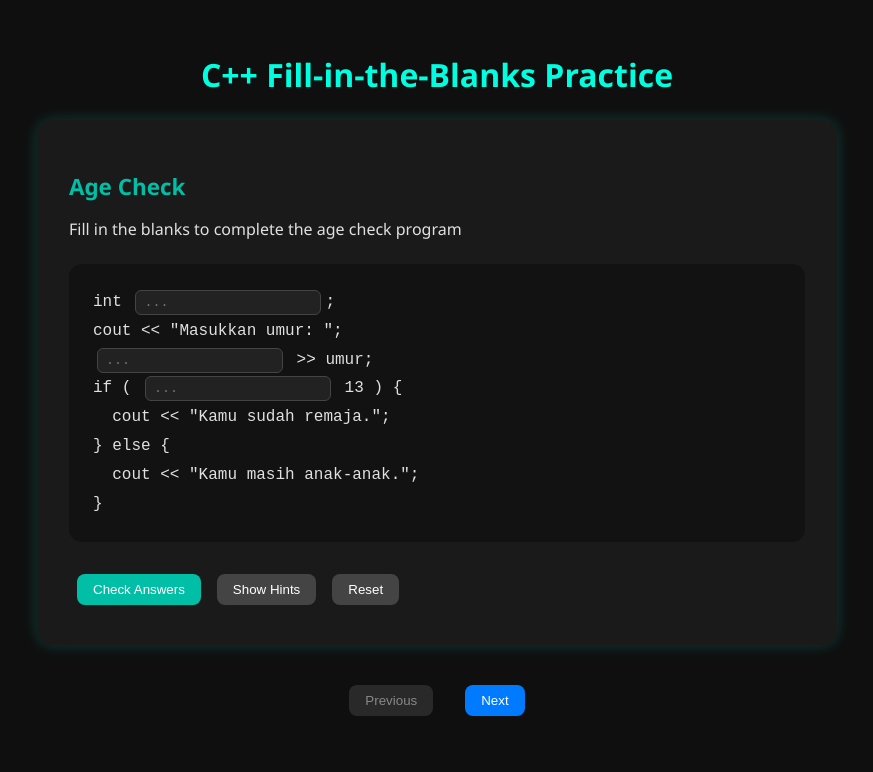
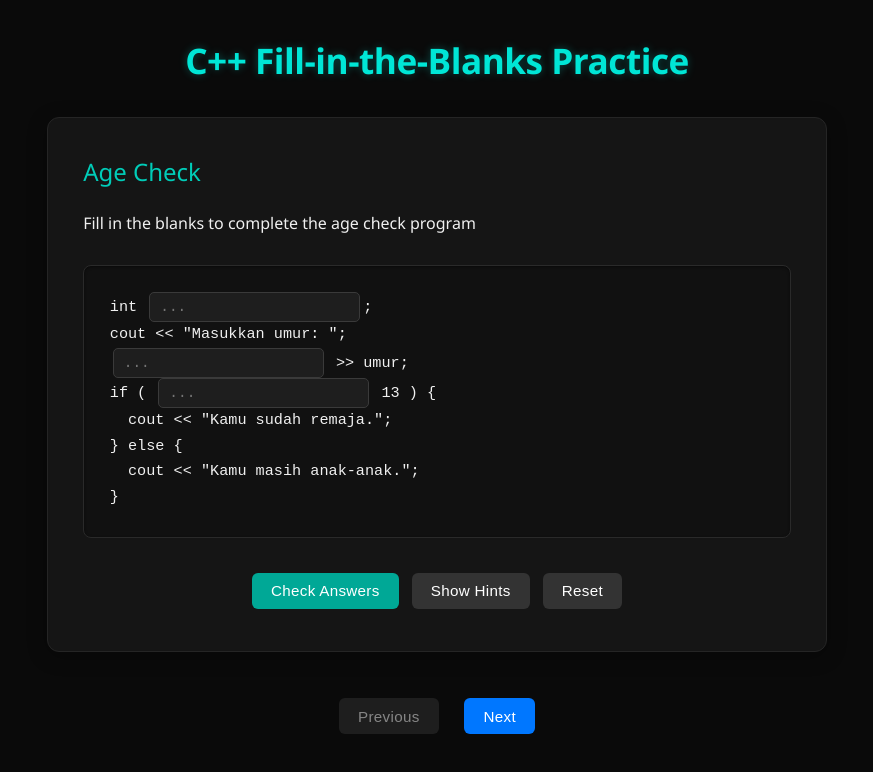
Before and after one commit to alvinmuslim/if-else-practice, a React (Create React App) app: page / in a window 1280 px wide. Shown: the top 772 px of the page, without its empty margins (203-1076 px from the left). Built offline with nearby package versions, Linux system fonts and the light colour scheme.

Commit message:
Update UI

```diff
--- a/src/App.css
+++ b/src/App.css
@@ -1,131 +1,217 @@
 /* App.css */
 body {
   margin: 0;
-  font-family: "Segoe UI", Tahoma, Geneva, Verdana, sans-serif;
-  background: #0f0f0f;
-  color: #e0e0e0;
+  font-family: 'Segoe UI', Roboto, Oxygen, Ubuntu, Cantarell, sans-serif;
+  background: #0a0a0a;
+  color: #f0f0f0;
+  line-height: 1.6;
 }
 
 .container {
   padding: 2rem;
-  max-width: 800px;
-  margin: auto;
+  max-width: 780px;
+  margin: 0 auto;
 }
 
 .title {
-  font-size: 2rem;
+  font-size: 2.2rem;
   text-align: center;
-  margin-bottom: 1.5rem;
-  color: #00ffe0;
+  margin: 0 0 1.8rem;
+  color: #00e6d6;
+  font-weight: 600;
+  letter-spacing: -0.5px;
+  text-shadow: 0 0 8px rgba(0, 230, 214, 0.3);
 }
 
 .card {
-  background: #1a1a1a;
-  border-radius: 1rem;
-  padding: 2rem;
-  box-shadow: 0 0 15px rgba(0, 255, 224, 0.2);
-  margin-bottom: 2rem;
+  background: #151515;
+  border-radius: 12px;
+  padding: 2.2rem;
+  box-shadow: 0 4px 20px rgba(0, 0, 0, 0.3);
+  border: 1px solid #252525;
+  margin-bottom: 2.5rem;
 }
 
 .subtitle {
-  font-size: 1.4rem;
-  color: #00bfa6;
-  margin-bottom: 1rem;
+  font-size: 1.5rem;
+  color: #00ccb8;
+  margin: 0 0 1.2rem;
+  font-weight: 500;
 }
 
 .code {
-  background: #121212;
-  padding: 1.5rem;
-  border-radius: 0.8rem;
-  font-family: "Courier New", Courier, monospace;
+  background: #111;
+  padding: 1.6rem;
+  border-radius: 8px;
+  font-family: 'Fira Code', 'Courier New', monospace;
+  font-size: 0.95rem;
   white-space: pre;
-  margin: 1.5rem 0;
-  line-height: 1.8;
+  margin: 1.8rem 0;
+  line-height: 1.7;
   overflow-x: auto;
+  border: 1px solid #2a2a2a;
+  box-shadow: inset 0 1px 3px rgba(0, 0, 0, 0.5);
 }
 
 .inline-input {
-  background: #222;
-  color: #fff;
-  border: 1px solid #444;
-  border-radius: 6px;
-  padding: 4px 8px;
-  margin: 0 4px;
-  min-width: 80px;
-  font-family: "Courier New", Courier, monospace;
+  background: #1e1e1e;
+  color: #ffffff;
+  border: 1px solid #3a3a3a;
+  border-radius: 5px;
+  padding: 6px 10px;
+  margin: 0 3px;
+  min-width: 70px;
+  font-family: 'Fira Code', 'Courier New', monospace;
+  font-size: 0.9rem;
+  transition: all 0.2s ease;
+  vertical-align: middle;
+  outline: none;
+}
+
+.inline-input:focus {
+  border-color: #00ccb8;
+  box-shadow: 0 0 0 2px rgba(0, 204, 184, 0.2);
 }
 
 .inline-input.correct {
-  border-color: #00ff99;
-  background-color: rgba(0, 255, 153, 0.1);
+  border-color: #00c853;
+  background-color: rgba(0, 200, 83, 0.08);
 }
 
 .inline-input.incorrect {
-  border-color: #ff5555;
-  background-color: rgba(255, 85, 85, 0.1);
+  border-color: #ff5252;
+  background-color: rgba(255, 82, 82, 0.08);
 }
 
 .button {
-  padding: 0.5rem 1rem;
+  padding: 0.6rem 1.2rem;
   border: none;
-  background: #444;
+  background: #333;
   color: #fff;
-  border-radius: 8px;
+  border-radius: 6px;
   cursor: pointer;
-  margin: 0.5rem;
-  transition: all 0.3s ease;
+  margin: 0.4rem;
+  transition: all 0.25s cubic-bezier(0.4, 0, 0.2, 1);
+  font-size: 0.95rem;
+  font-weight: 500;
+  letter-spacing: 0.3px;
 }
 
 .button:hover {
-  background: #00ffe0;
+  background: #00d9c6;
   color: #000;
+  transform: translateY(-1px);
+}
+
+.button:active {
+  transform: translateY(0);
 }
 
 .button.primary {
-  background: #00bfa6;
+  background: #00a896;
+}
+
+.button.primary:hover {
+  background: #00c2ad;
 }
 
 .button.success {
-  background: #007bff;
+  background: #0077ff;
+}
+
+.button.success:hover {
+  background: #0088ff;
 }
 
 .button:disabled {
   opacity: 0.5;
   cursor: not-allowed;
+  transform: none !important;
 }
 
 .controls {
   display: flex;
   flex-wrap: wrap;
-  margin-top: 1.5rem;
+  margin: 1.8rem -0.4rem 0;
+  justify-content: center;
 }
 
 .feedback {
-  margin-top: 1rem;
+  margin: 1.5rem 0 0;
   padding: 1rem;
-  background: rgba(0, 191, 166, 0.1);
-  border-left: 4px solid #00bfa6;
+  background: rgba(0, 168, 150, 0.1);
+  border-left: 3px solid #00a896;
+  border-radius: 4px;
+  font-size: 0.95rem;
+}
+
+.hints {
+  margin: 1.8rem 0 0;
+  padding: 1.2rem;
+  background: rgba(0, 119, 255, 0.08);
+  border-left: 3px solid #0077ff;
   border-radius: 4px;
 }
 
-.hints {
-  margin-top: 1.5rem;
-  padding: 1rem;
-  background: rgba(0, 119, 255, 0.1);
-  border-left: 4px solid #0077ff;
-  border-radius: 4px;
+.hints h3 {
+  margin: 0 0 0.8rem;
+  font-size: 1.1rem;
+  color: #00a8ff;
 }
 
 .hints ul {
-  padding-left: 1.5rem;
+  padding-left: 1.2rem;
+  margin: 0;
 }
 
 .hints li {
-  margin-bottom: 0.5rem;
+  margin-bottom: 0.6rem;
+  font-size: 0.92rem;
 }
 
 .navigation {
   display: flex;
   justify-content: center;
-  gap: 1rem;
+  gap: 0.8rem;
+  margin-top: 1.5rem;
 }
+
+/* Responsive adjustments */
+@media (max-width: 768px) {
+  .container {
+    padding: 1.5rem;
+  }
+
+  .card {
+    padding: 1.8rem;
+  }
+
+  .code {
+    padding: 1.2rem;
+    font-size: 0.88rem;
+  }
+
+  .inline-input {
+    min-width: 60px;
+    padding: 5px 8px;
+  }
+}
+
+/* Custom scrollbar */
+::-webkit-scrollbar {
+  width: 8px;
+  height: 8px;
+}
+
+::-webkit-scrollbar-track {
+  background: #1a1a1a;
+}
+
+::-webkit-scrollbar-thumb {
+  background: #333;
+  border-radius: 4px;
+}
+
+::-webkit-scrollbar-thumb:hover {
+  background: #444;
+}
```
